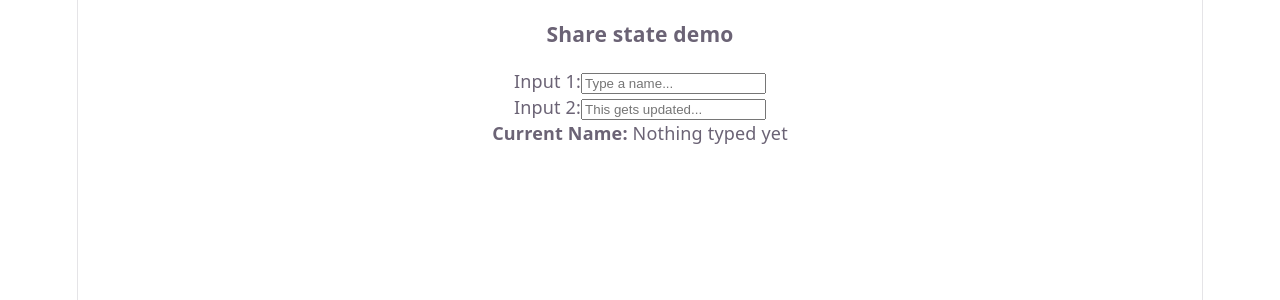
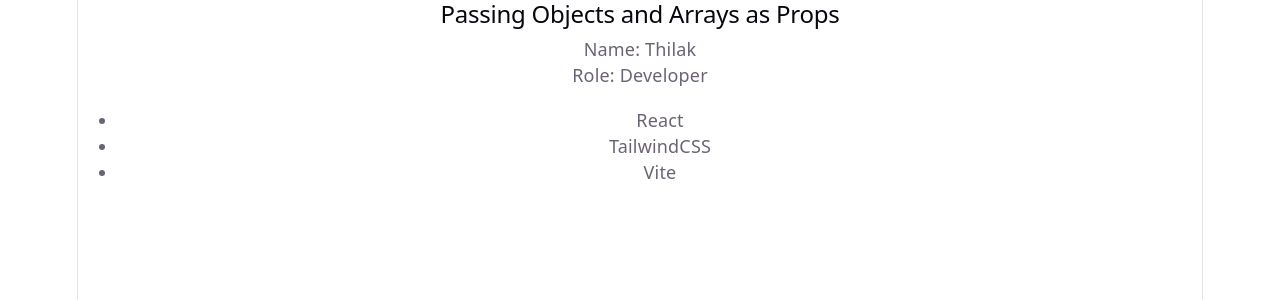
Before and after one commit to thilak459/MERN_Stu_FebMay26Mys, a React (Vite) app in the folder W9/D2/prop-example-app/: page / in a window 1280 px wide. Shown: the top 300 px of the page. Built offline with nearby package versions, Linux system fonts and the light colour scheme.

Commit message:
Passing objects and arrays as props

```diff
--- a/W9/D2/prop-example-app/src/App.jsx
+++ b/W9/D2/prop-example-app/src/App.jsx
@@ -5,6 +5,8 @@ import { PropDestructuring } from './components/P2';
 import { PropsChildren } from './components/P3';
 import { PropDrillingDemo } from './components/P4';
 import { SharedStateParent } from './components/P5';
+import { CompositionDemo } from './components/P6';
+import { ObjectsAndArrayProps } from './components/P7';
 
 function App() {
  return(
@@ -13,7 +15,9 @@ function App() {
     {/* <PropDestructuring/> */}
     {/* <PropsChildren/> */}
     {/* <PropDrillingDemo/> */}
-    <SharedStateParent/>
+    {/* <SharedStateParent/> */}
+    {/* <CompositionDemo/> */}
+    <ObjectsAndArrayProps/>
   </>
  );
 }
```
